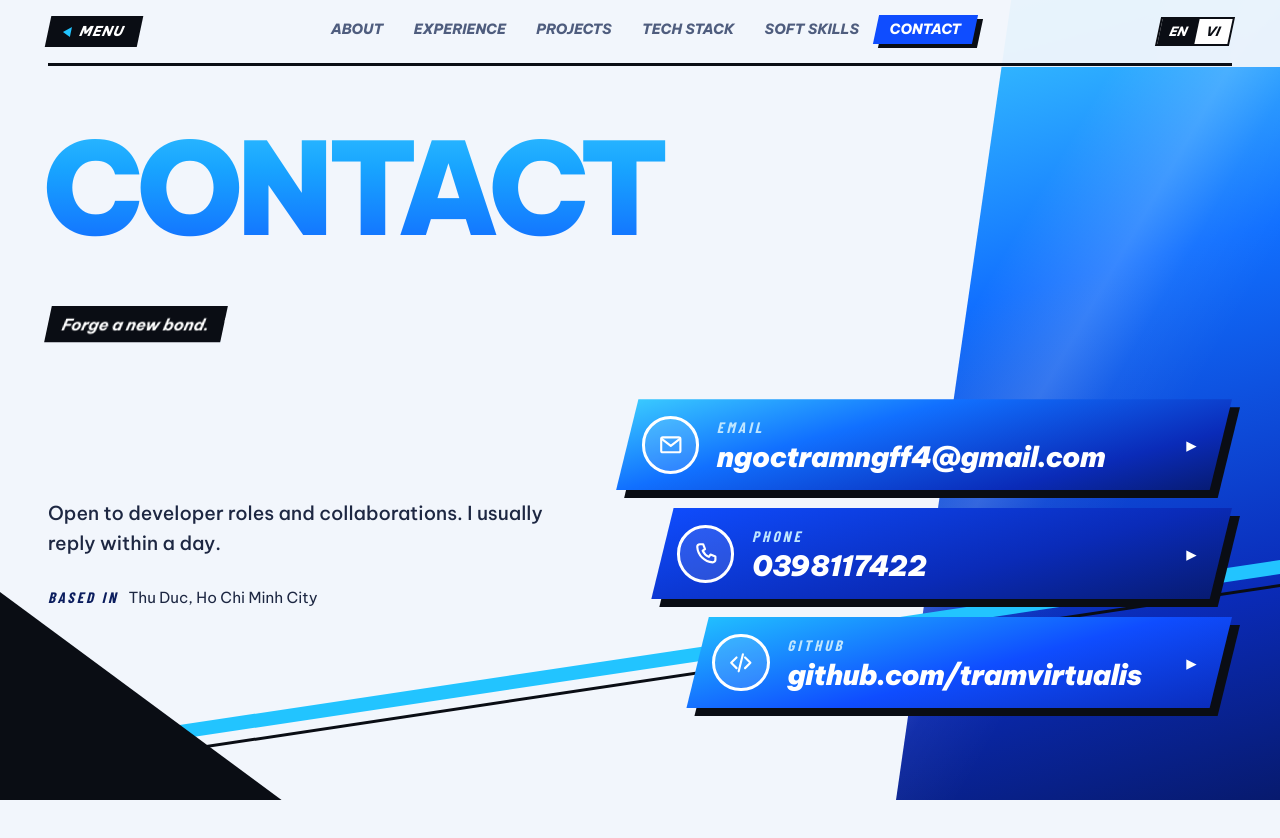
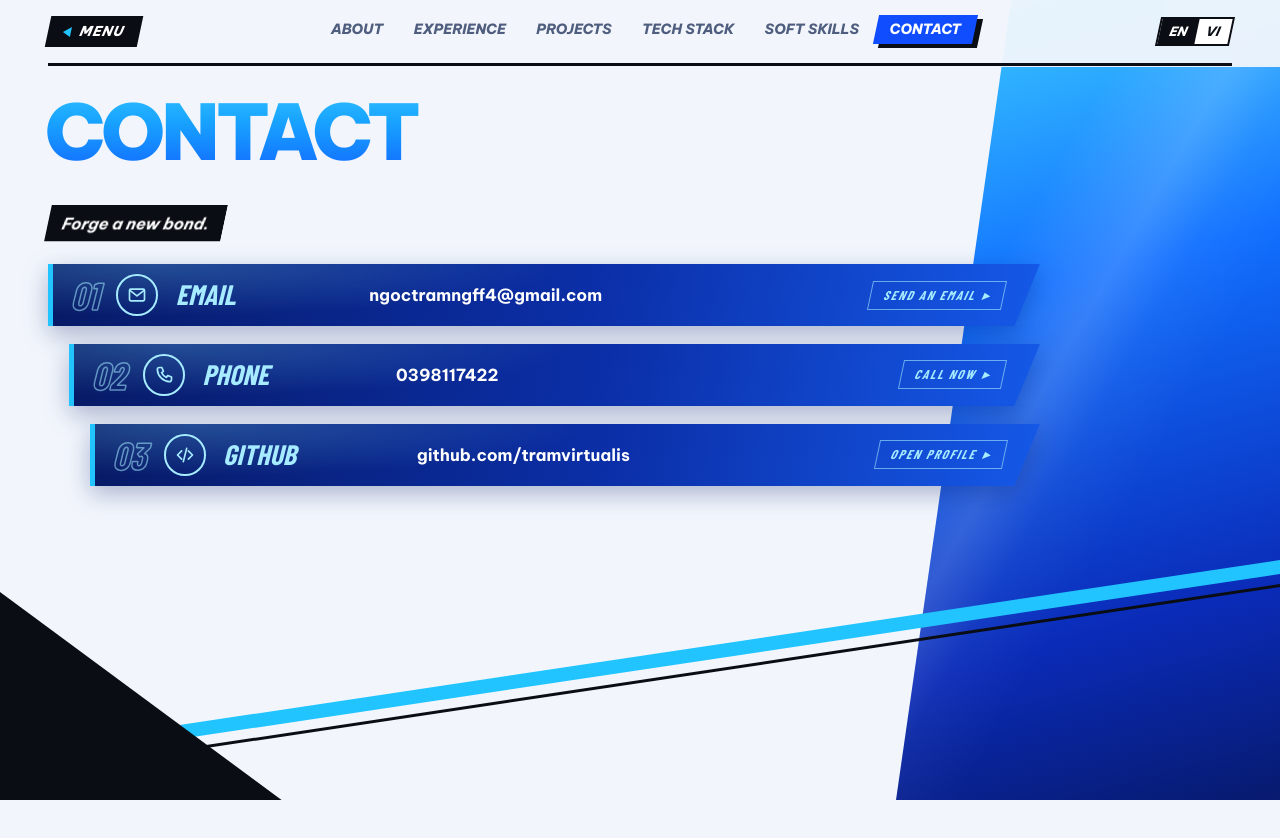
Before and after one commit to tramvirtualis/tram-virtualis-portfolio, a React (Vite) app: page /contact in a window 1280 px wide. Shown: the top 838 px of the page. After the commit the page ends 800 px from the top, so only its background shows below. Built offline with nearby package versions, Linux system fonts and the light colour scheme; a web font is replaced by a local one.

Commit message:
change some small detail

```diff
--- a/src/data/experience.ts
+++ b/src/data/experience.ts
@@ -14,14 +14,12 @@ export type Job = {
   project?: string;
 };
 
-const datesTbd: Text = { en: "Dates — to be added", vi: "Thời gian — cập nhật sau" };
-
 export const jobs: Job[] = [
   {
     id: "dat-viet-group",
     company: "Đất Việt Group",
     role: { en: "Full-stack Developer", vi: "Lập trình viên Full-stack" },
-    period: datesTbd,
+    period: { en: "2026 – present", vi: "2026 – nay" },
     type: { en: "Real estate", vi: "Bất động sản" },
     summary: {
       en: "Building Dat Viet Group's digital real estate platform. I own the entire Project module end to end and designed the platform's main user interfaces.",
@@ -52,7 +50,7 @@ export const jobs: Job[] = [
     id: "hitek",
     company: "Hitek Solution",
     role: { en: "AI Engineer Intern", vi: "Kỹ sư AI (Thực tập)" },
-    period: datesTbd,
+    period: "2025",
     type: { en: "Internship", vi: "Thực tập" },
     summary: {
       en: "Joined the AI team as a Computer Vision intern, owning data preparation and model training for recognition tasks while learning to deploy models as services with FastAPI.",
--- a/src/i18n/ui.ts
+++ b/src/i18n/ui.ts
@@ -29,7 +29,6 @@ export const ui = {
   // Skills
 
   // Projects
-  openQuest: { en: "Open project", vi: "Mở dự án" },
   inProgress: { en: "In progress", vi: "Đang phát triển" },
   shipped: { en: "Completed", vi: "Đã hoàn thành" },
   status: { en: "Status", vi: "Trạng thái" },
@@ -48,15 +47,9 @@ export const ui = {
   previous: { en: "Previous", vi: "Trước" },
   next: { en: "Next", vi: "Tiếp" },
   allProjects: { en: "All projects", vi: "Tất cả dự án" },
-  more: { en: "more", vi: "nữa" },
   openSlot: { en: "Open slot — your project?", vi: "Còn trống — dự án của bạn?" },
 
   // Contact
-  contactLead: {
-    en: "Open to developer roles and collaborations. I usually reply within a day.",
-    vi: "Sẵn sàng cho vị trí lập trình viên và các dự án hợp tác. Tôi thường phản hồi trong vòng một ngày.",
-  },
   phone: { en: "Phone", vi: "Điện thoại" },
   connect: { en: "Connect on LinkedIn", vi: "Kết nối LinkedIn" },
-  basedIn: { en: "Based in", vi: "Hiện ở" },
 } as const;
--- a/src/pages/ContactPage.tsx
+++ b/src/pages/ContactPage.tsx
@@ -5,13 +5,14 @@ import { profile } from "../data/profile";
 import { useLang, type Text } from "../i18n/lang";
 import { ui } from "../i18n/ui";
 
-type Channel = { label: Text; value: string; href: string; icon: ReactNode; external?: boolean };
+type Channel = { label: Text; value: string; href: string; action: Text; icon: ReactNode; external?: boolean };
 
 const channels: Channel[] = [
   {
     label: "Email",
     value: profile.email,
     href: `mailto:${profile.email}`,
+    action: { en: "Send an email", vi: "Gửi email" },
     icon: (
       <>
         <rect x="3" y="5" width="18" height="14" rx="1.5" />
@@ -23,20 +24,22 @@ const channels: Channel[] = [
     label: ui.phone,
     value: profile.phone,
     href: `tel:${profile.phone}`,
+    action: { en: "Call now", vi: "Gọi ngay" },
     icon: <path d="M6.5 3h3l1.8 4.6-2.2 1.5a11.5 11.5 0 0 0 5.8 5.8l1.5-2.2L21 14.5v3a2.5 2.5 0 0 1-2.5 2.5A15.5 15.5 0 0 1 4 5.5 2.5 2.5 0 0 1 6.5 3Z" />,
   },
   {
     label: "GitHub",
     value: profile.github.replace("https://", ""),
     href: profile.github,
+    action: { en: "Open profile", vi: "Xem hồ sơ" },
     icon: <path d="M8 7 3 12l5 5M16 7l5 5-5 5M14 4l-4 16" />,
     external: true,
   },
 ];
 
 /**
- * Contact, styled after the stacked party panels of the P3R pause screen:
- * every channel is its own slanted card with a round badge, all visible at once.
+ * Contact: three horizontal rows on a deep blue stage, each stepping a little to the right.
+ * Everything is visible at once; hovering a row lights it up in white.
  */
 export function ContactPage() {
   const { t } = useLang();
@@ -44,39 +47,27 @@ export function ContactPage() {
 
   return (
     <ScreenLayout title={item.label} tag={item.tag}>
-      <div className="pact">
-        <section className="pact__info">
-          <p className="lead pact__lead rise" style={{ "--i": 2 } as CSSProperties}>
-            {t(ui.contactLead)}
-          </p>
-          <p className="pact__where rise" style={{ "--i": 3 } as CSSProperties}>
-            <span>{t(ui.basedIn)}</span> {t(profile.location)}
-          </p>
-        </section>
-
-        <ul className="party">
+      <ul className="lineup">
         {channels.map((c, i) => (
-            <li key={c.href} className="party__slot rise" style={{ "--i": i + 3, "--k": i } as CSSProperties}>
+          <li key={c.href} className="lineup__slot rise" style={{ "--i": i + 2, "--k": i } as CSSProperties}>
             <a
               href={c.href}
-                className="party__card"
+              className="lineup__card"
               {...(c.external ? { target: "_blank", rel: "noreferrer" } : {})}
             >
-                <span className="party__badge" aria-hidden="true">
+              <span className="lineup__num">{String(i + 1).padStart(2, "0")}</span>
+              <span className="lineup__badge" aria-hidden="true">
                 <svg viewBox="0 0 24 24">{c.icon}</svg>
               </span>
-                <span className="party__body">
-                  <span className="party__label">{t(c.label)}</span>
-                  <span className="party__value">{c.value}</span>
-                </span>
-                <span className="party__go" aria-hidden="true">
-                  ▸
+              <span className="lineup__label">{t(c.label)}</span>
+              <span className="lineup__value">{c.value}</span>
+              <span className="lineup__action">
+                {t(c.action)} <span aria-hidden="true">▸</span>
               </span>
             </a>
           </li>
         ))}
       </ul>
-      </div>
     </ScreenLayout>
   );
 }
--- a/src/styles/contact.css
+++ b/src/styles/contact.css
@@ -1,85 +1,79 @@
-/* Contact: stacked, staggered party panels (P3R pause screen), all details always visible */
+/* Contact: three separate horizontal cards in deep blue.
+   Palette follows P3R rather than P5: deep blue + light cyan, white for selection,
+   no black outlines or red drop shadows. */
 
-.pact {
+.lineup {
   display: grid;
-  grid-template-columns: minmax(0, 0.9fr) minmax(0, 1.1fr);
-  gap: clamp(2rem, 5vw, 4rem);
-  align-items: center;
-}
-.pact__lead {
-  max-width: 34rem;
-}
-.pact__where {
-  margin-top: 1.6rem;
-  font-size: 0.95rem;
-  color: var(--text);
-}
-.pact__where span {
-  margin-right: 0.4rem;
-  font-family: var(--font-cond);
-  font-style: italic;
-  font-weight: 800;
-  letter-spacing: 0.18em;
-  text-transform: uppercase;
-  color: var(--navy);
+  gap: 1.1rem;
+  max-width: 62rem;
 }
 
-/* ---------- Party panels ---------- */
-.party {
+.lineup__slot {
+  /* each row steps a little further right */
+  margin-left: calc(var(--k) * 1.3rem);
+  /* soft shadow (a box-shadow would be cut off by the card's clip-path) */
+  filter: drop-shadow(0 8px 12px rgba(7, 26, 102, 0.3));
+}
+
+.lineup__card {
+  position: relative;
   display: grid;
-  gap: 1.1rem;
-}
-/* each card steps a little further right, like the stacked party list */
-.party__slot {
-  margin-left: calc(var(--k) * 2.2rem);
-  /* the drop shadow follows the slanted clip-path of the card */
-  filter: drop-shadow(8px 8px 0 var(--ink));
-  transition: filter 0.2s var(--ease);
-}
-.party__slot:hover,
-.party__slot:focus-within {
-  filter: drop-shadow(8px 8px 0 var(--red));
-}
-.party__card {
-  display: grid;
-  grid-template-columns: auto minmax(0, 1fr) auto;
+  grid-template-columns: auto auto minmax(8rem, 11rem) minmax(0, 1fr) auto;
   align-items: center;
-  gap: 1.1rem;
-  padding: 1rem 2.2rem 1rem 1.6rem;
-  background: var(--grad-field);
+  column-gap: 1.1rem;
+  padding: 0.65rem 2.2rem 0.65rem 1.1rem;
+  /* each row is its own solid deep-blue card */
+  background:
+    radial-gradient(70% 140% at 10% 0%, rgba(120, 220, 255, 0.25), transparent 60%),
+    linear-gradient(100deg, #071a66 0%, #0b2fa8 55%, #1559e8 100%);
+  border-left: 5px solid var(--sky);
   color: var(--white);
-  clip-path: polygon(1.4rem 0, 100% 0, calc(100% - 1.4rem) 100%, 0 100%);
+  clip-path: polygon(0 0, 100% 0, calc(100% - 1.6rem) 100%, 0 100%);
   outline: none;
   transition:
     background-color 0.2s,
     color 0.2s,
-    translate 0.2s var(--ease);
+    translate 0.25s var(--ease);
 }
-.party__slot:nth-child(2) .party__card {
-  background: linear-gradient(165deg, #0f4dff 0%, #0a2bb8 60%, #071a6e 100%);
-}
-.party__slot:nth-child(3) .party__card {
-  background: linear-gradient(165deg, #22c4ff 0%, #0f4dff 55%, #0a2bb8 100%);
-}
-.party__slot:hover .party__card,
-.party__card:focus-visible {
+.lineup__slot:hover .lineup__card,
+.lineup__card:focus-visible {
   background: var(--white);
   color: var(--navy);
-  translate: -4px -3px;
+  translate: 6px 0;
 }
 
-.party__badge {
+/* outlined number at the start of the row */
+.lineup__num {
+  font-family: var(--font-cond);
+  font-size: 2.4rem;
+  font-style: italic;
+  font-weight: 900;
+  line-height: 1;
+  color: transparent;
+  -webkit-text-stroke: 1.5px rgba(166, 235, 255, 0.55);
+}
+.lineup__slot:hover .lineup__num,
+.lineup__card:focus-visible .lineup__num {
+  -webkit-text-stroke-color: rgba(15, 77, 255, 0.35);
+}
+
+.lineup__badge {
   display: grid;
   place-items: center;
-  width: 3.6rem;
+  width: 2.6rem;
   aspect-ratio: 1;
-  border: 3px solid currentColor;
+  border: 2px solid #a6ebff;
   border-radius: 50%;
-  background: rgba(255, 255, 255, 0.12);
+  color: #a6ebff;
 }
-.party__badge svg {
-  width: 1.6rem;
-  height: 1.6rem;
+.lineup__slot:hover .lineup__badge,
+.lineup__card:focus-visible .lineup__badge {
+  border-color: var(--blue);
+  color: var(--blue);
+}
+.lineup__badge svg {
+  width: 1.25rem;
+  height: 1.25rem;
   fill: none;
   stroke: currentColor;
   stroke-width: 2;
@@ -87,54 +81,81 @@
   stroke-linejoin: round;
 }
 
-.party__body {
-  display: grid;
-  min-width: 0;
+.lineup__label {
+  font-family: var(--font-cond);
+  font-size: clamp(1.5rem, 2.2vw, 1.9rem);
+  font-style: italic;
+  font-weight: 900;
+  line-height: 1.1;
+  text-transform: uppercase;
+  color: #a6ebff;
 }
-.party__label {
+.lineup__slot:hover .lineup__label,
+.lineup__card:focus-visible .lineup__label {
+  color: var(--navy);
+}
+.lineup__value {
+  font-family: var(--font-display);
+  font-size: clamp(0.95rem, 1.3vw, 1.1rem);
+  font-weight: 700;
+  line-height: 1.4;
+  overflow-wrap: anywhere;
+}
+.lineup__action {
+  display: inline-flex;
+  align-items: center;
+  gap: 0.4rem;
+  padding: 0.2rem 0.8rem;
+  white-space: nowrap;
+  border: 1.5px solid rgba(166, 235, 255, 0.6);
   font-family: var(--font-cond);
-  font-size: 0.95rem;
+  font-size: 0.8rem;
   font-style: italic;
   font-weight: 800;
-  letter-spacing: 0.2em;
+  letter-spacing: 0.14em;
   text-transform: uppercase;
-  color: var(--ice);
+  color: #a6ebff;
+  transform: skewX(var(--skew));
 }
-.party__value {
-  font-family: var(--font-display);
-  font-size: clamp(1.15rem, 2.2vw, 1.75rem);
-  font-style: italic;
-  font-weight: 900;
-  line-height: 1.25;
-  letter-spacing: -0.02em;
-  overflow-wrap: anywhere;
+/* on selection the action becomes a solid blue tab, with a small red accent */
+.lineup__slot:hover .lineup__action,
+.lineup__card:focus-visible .lineup__action {
+  border-color: var(--blue);
+  background: var(--blue);
+  color: var(--white);
+  box-shadow: 4px 3px 0 var(--red);
 }
-.party__slot:hover .party__label,
-.party__card:focus-visible .party__label {
-  color: var(--blue);
+
+/* This page should fit on one screen: smaller title, no extra room at the bottom */
+.screen:has(.lineup) .masthead {
+  margin: 1rem 0 1.4rem;
 }
-.party__go {
-  font-size: 1.3rem;
+.screen:has(.lineup) .masthead__title {
+  font-size: clamp(2.6rem, 6vw, 5rem);
+}
+.screen:has(.lineup) {
+  padding-bottom: 2rem;
 }
 
 /* ---------- Responsive ---------- */
 @media (max-width: 860px) {
-  .pact {
-    grid-template-columns: 1fr;
+  .lineup__slot {
+    margin-left: calc(var(--k) * 0.6rem);
   }
-  .party__slot {
-    margin-left: calc(var(--k) * 0.8rem);
+  .lineup__card {
+    grid-template-columns: auto minmax(0, 1fr);
+    row-gap: 0.3rem;
+    padding: 1rem 2rem 1.1rem 1.2rem;
+  }
+  .lineup__num {
+    display: none;
+  }
+  .lineup__badge {
+    grid-row: span 3;
+    align-self: start;
+  }
+  .lineup__action {
+    justify-self: start;
+    margin-top: 0.4rem;
   }
 }
-@media (max-width: 480px) {
-  .party__card {
-    gap: 0.8rem;
-    padding: 0.85rem 1.6rem 0.85rem 1.2rem;
-  }
-  .party__badge {
-    width: 2.8rem;
-  }
-  .party__go {
-    display: none;
-  }
-}
```
Also changed, not shown: src/pages/ProjectsPage.tsx (+0 -21 lines), src/styles/projects.css (+0 -19 lines). Lines whose indentation alone changed are shown as unchanged.
